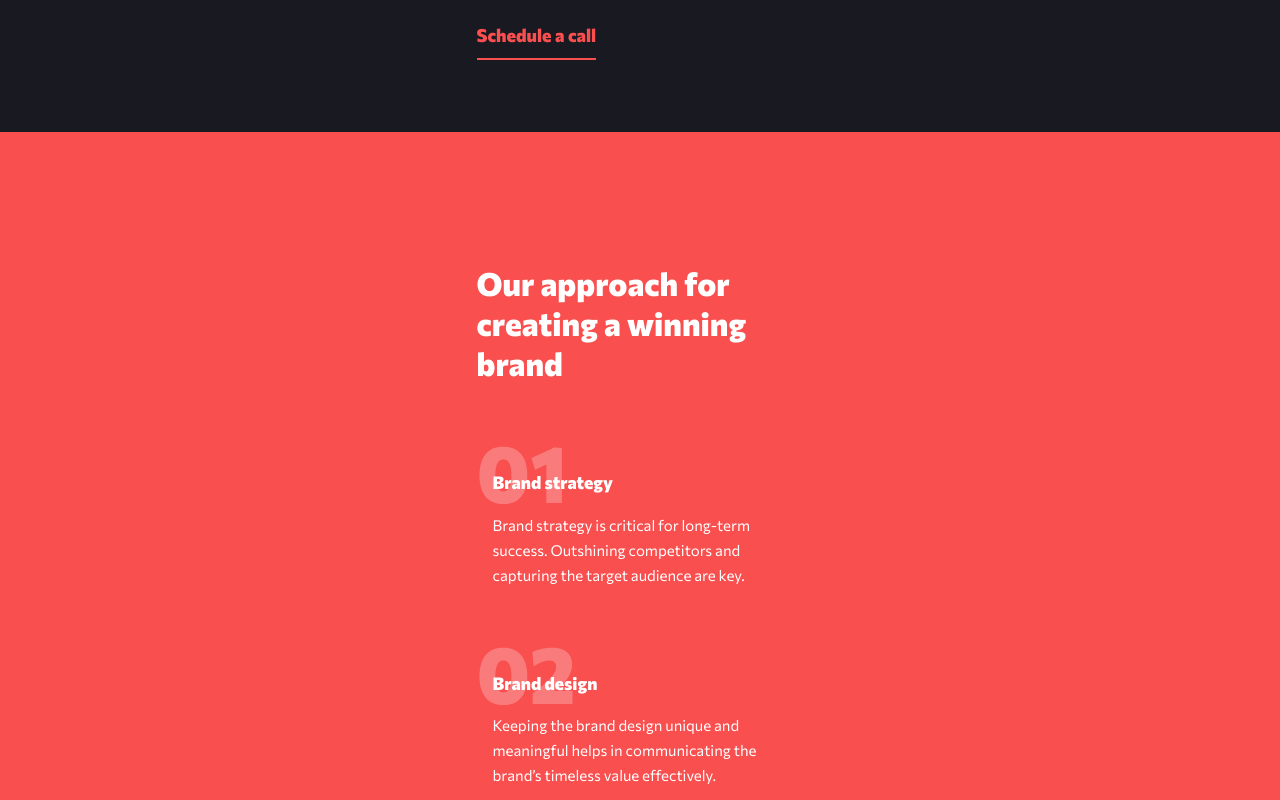
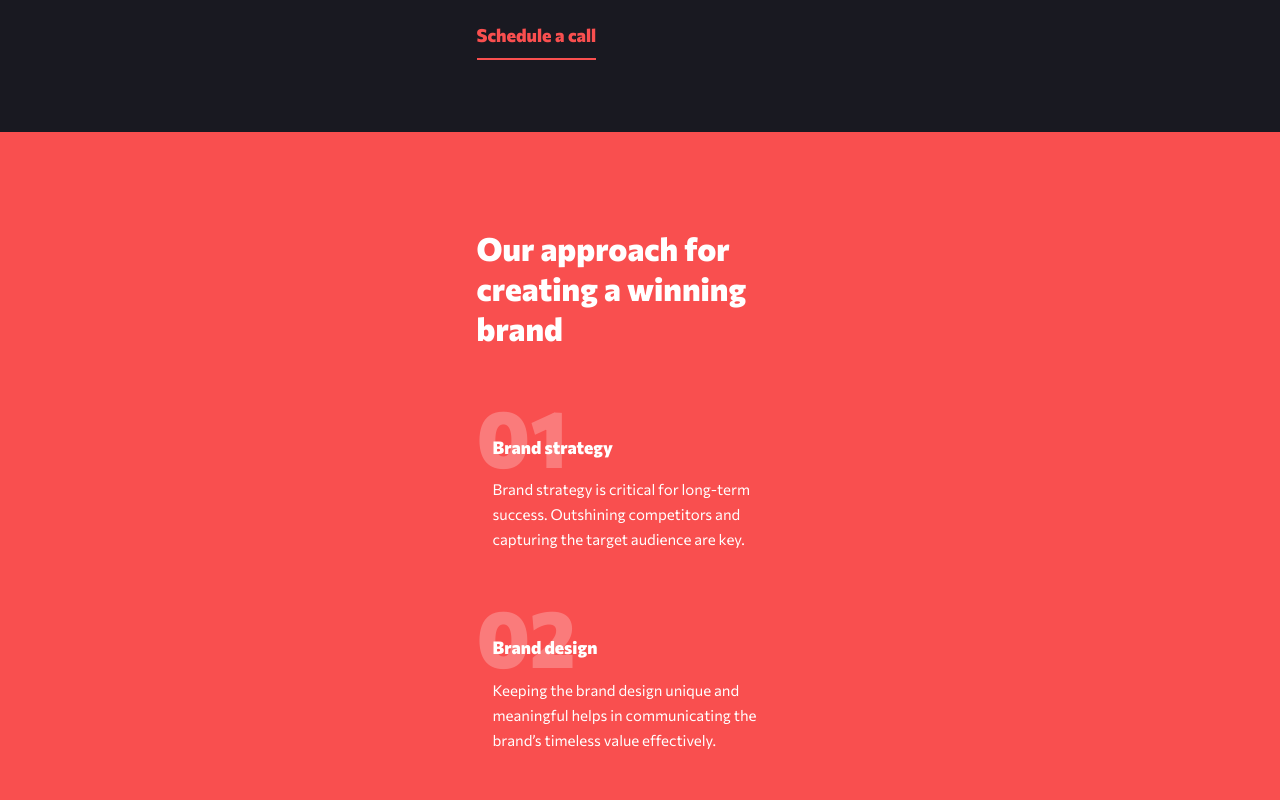
Before and after one commit to jnnrdn/creative-single-page-site, a website: page src/index.html in a window 1280 px wide. Shown: the part 1340-2140 px from the top of the page. Drawn offline with nearby package versions, Linux system fonts and the light colour scheme; files that its build step writes are made by us from their sources; files whose address does not match are found by name.

Commit message:
Fix approach section top and bottom whitespace

```diff
--- a/src/scss/sections/_approach.scss
+++ b/src/scss/sections/_approach.scss
@@ -1,8 +1,9 @@
 .approach {
-    padding: 105px 0;
+    padding: 96px 0 93px;
     background-color: $red;
 
     h2 {
+        margin-top: 0;
         margin-bottom: 75px;
     }
 
```
